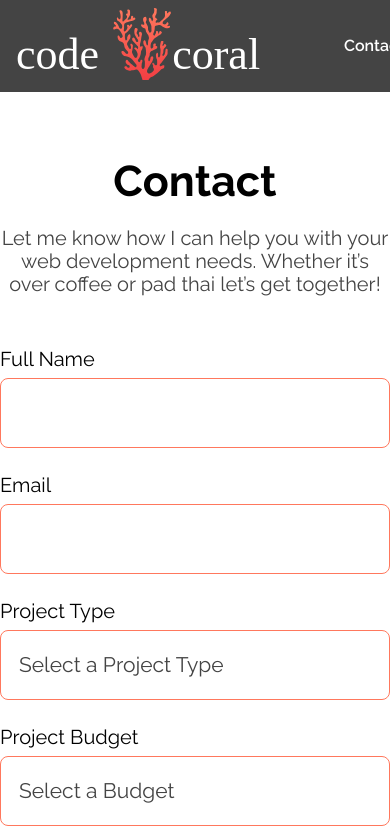
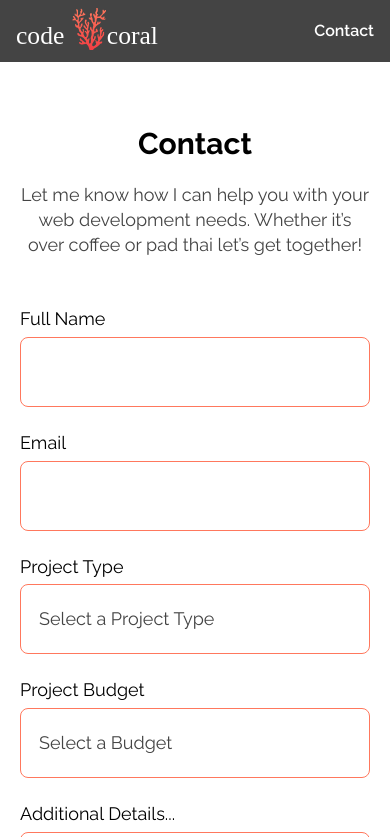
Before and after one commit to chrisecostanza/code-coral-gatsby, a Gatsby site: page /contact in a window 390 px wide. Shown: the top 837 px of the page. Built offline with nearby package versions, Linux system fonts and the light colour scheme; Gatsby itself is replaced by a stand-in of ours.

Commit message:
Fix some mobile layout issues

```diff
--- a/src/components/contact.module.css
+++ b/src/components/contact.module.css
@@ -16,6 +16,8 @@
 .contactContent {
   margin-top: 65px;
   margin-bottom: 65px;
+  padding-left: 20px;
+  padding-right: 20px;
 }
 
 .contactContent h2 {
@@ -26,12 +28,25 @@
   text-align: center;
 }
 
+@media (max-width: 768px) {
+  .contactContent h2 {
+    font-size: 30px;
+  }
+}
+
 .contactContent p.contactSubtitle {
   color: var(--subtitle-color);
   font-size: 20px;
+  line-height: 1.4;
   text-align: center;
   max-width: 600px;
   margin: 0 auto 52px auto;
+}
+
+@media (max-width: 768px) {
+  .contactContent p.contactSubtitle {
+    font-size: 18px;
+  }
 }
 
 .contactContent form {
@@ -48,6 +63,12 @@
   font-size: 20px;
   padding-bottom: 7px;
   display: block;
+}
+
+@media (max-width: 768px) {
+  .contactContent label {
+    font-size: 18px;
+  }
 }
 
 .contactContent p {
@@ -71,6 +92,15 @@
   background-color: var(--contact-field-bg);
   color: var(--contact-color);
   box-sizing: border-box;
+}
+
+@media (max-width: 768px) {
+  .contactContent input[type="text"],
+  .contactContent input[type="email"],
+  .contactContent select,
+  .contactContent textarea {
+    font-size: 18px;
+  }
 }
 
 .contactContent select {
--- a/src/components/footer.module.css
+++ b/src/components/footer.module.css
@@ -14,3 +14,9 @@
   margin-bottom: 0;
   color: var(--footer-color);
 }
+
+@media (max-width: 768px) {
+  .footer p {
+    font-size: 16px;
+  }
+}
--- a/src/components/header.module.css
+++ b/src/components/header.module.css
@@ -15,6 +15,19 @@ header .container {
   align-items: center;
   max-width: 1220px;
   margin: 0 auto;
+}
+
+header a img {
+  max-width: 260px;
+  max-height: 72px;
+  margin-bottom: 0;
+}
+
+@media (max-width: 768px) {
+  header a img {
+    max-width: 150px;
+    width: 100%;
+  }
 }
 
 nav ul {
@@ -40,9 +53,3 @@ nav li a:hover {
 nav li:last-child a {
   padding-right: 0;
 }
-
-nav a img {
-  max-width: 260px;
-  max-height: 72px;
-  margin-bottom: 0;
-}
```
